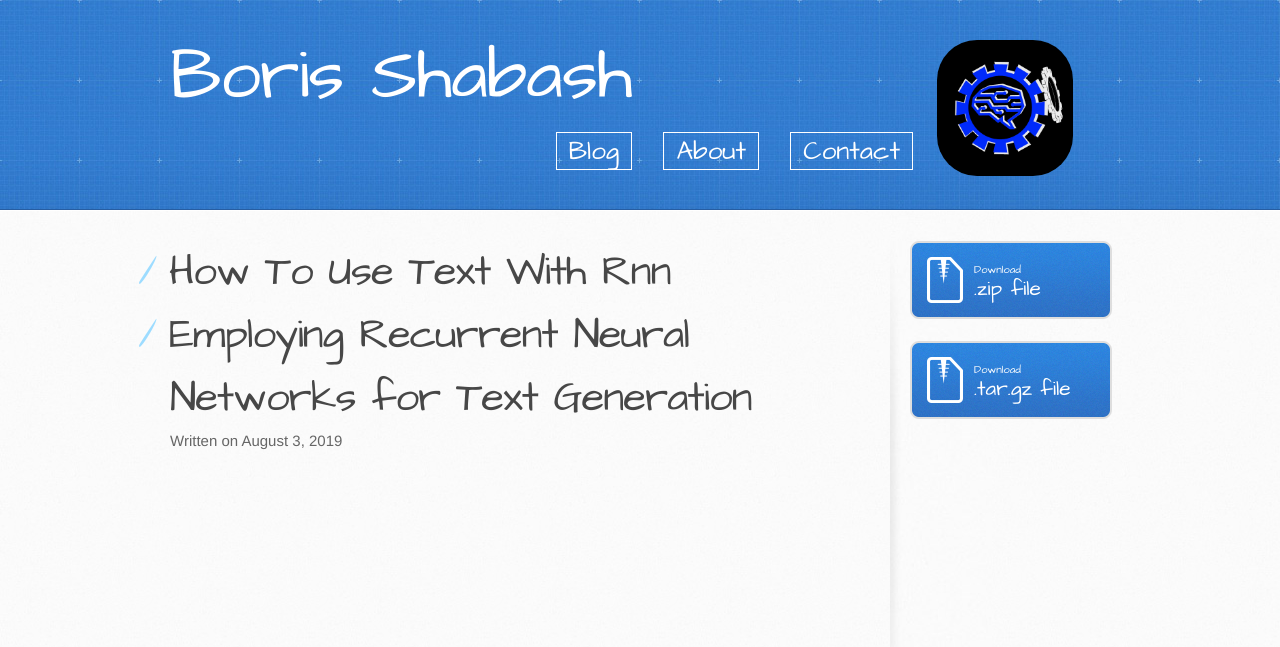
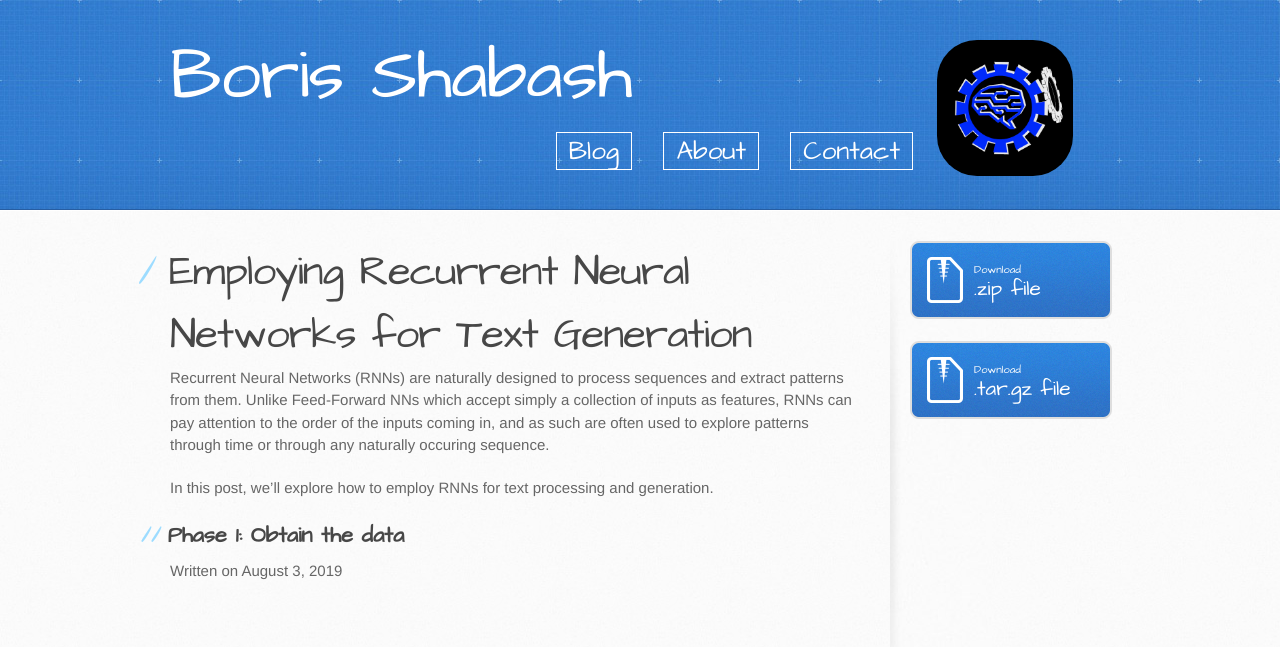
Before and after one commit to bshabashFD/bshabashFD.github.io_old2, a Jekyll site: the page built from _posts/2019-08-03-how-to-use-text-with-rnn.md, in a window 1280 px wide. Shown: the top 647 px of the page. Built offline with Jekyll 4.4.1, drawn with Linux system fonts in a browser that asks for light colours; our own code applies the rules of GitHub Pages for plain Markdown files.

Commit message:
Update 2019-08-03-how-to-use-text-with-rnn.md

```diff
--- a/_posts/2019-08-03-how-to-use-text-with-rnn.md
+++ b/_posts/2019-08-03-how-to-use-text-with-rnn.md
@@ -1 +1,10 @@
-# Employing Recurrent Neural Networks for Text Generation
+---
+layout: post
+title: Employing Recurrent Neural Networks for Text Generation
+---
+
+Recurrent Neural Networks (RNNs) are naturally designed to process sequences and extract patterns from them. Unlike Feed-Forward NNs which accept simply a collection of inputs as features, RNNs can pay attention to the order of the inputs coming in, and as such are often used to explore patterns through time or through any naturally occuring sequence.
+
+In this post, we'll explore how to employ RNNs for text processing and generation.
+
+## Phase 1: Obtain the data
```
